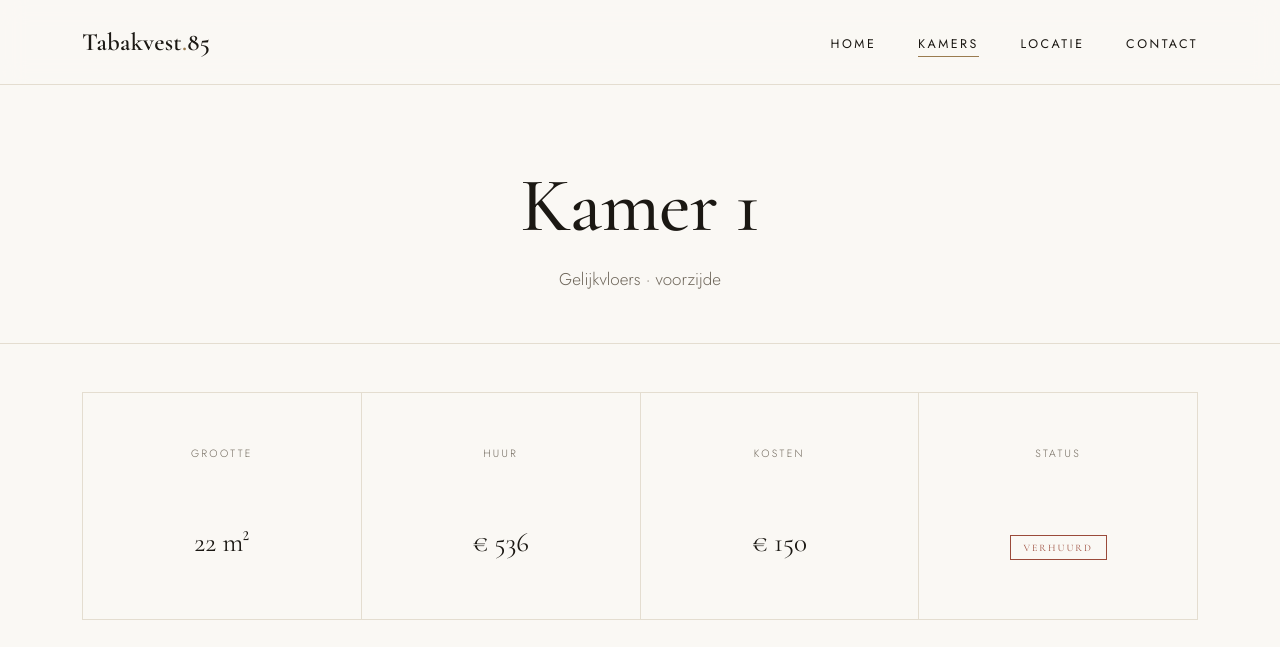
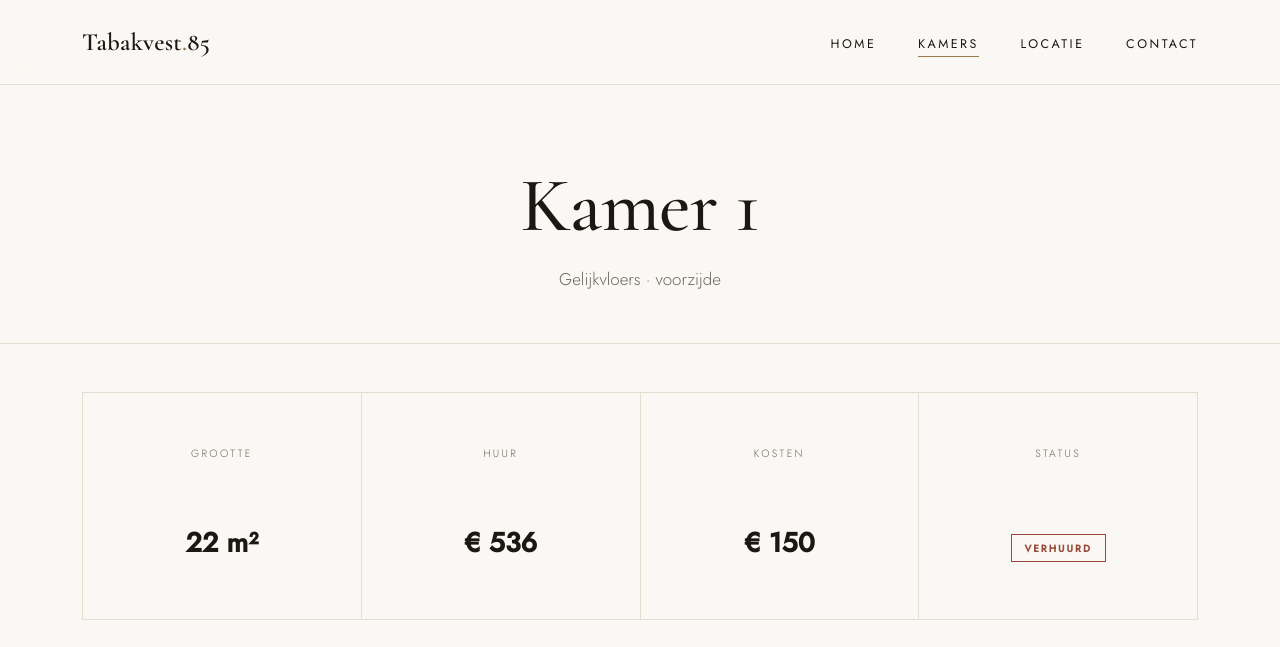
Before and after one commit to dfence/tabakvest85, a plain HTML site: page proposal_1_minimalist/room-1.html in a window 1280 px wide. Shown: the top 647 px of the page. Drawn offline with nearby package versions, Linux system fonts and the light colour scheme.

Commit message:
Fix: Improve readability of detail-meta values in proposal_1 - change from serif to sans-serif font and increase weight to 600

```diff
--- a/proposal_1_minimalist/css/pages.css
+++ b/proposal_1_minimalist/css/pages.css
@@ -37,7 +37,7 @@
 .detail-meta { display: grid; grid-template-columns: repeat(4, 1fr); gap: 1px; background: var(--line); border: 1px solid var(--line); margin: 3rem 0; }
 .detail-meta div { background: var(--bg); padding: 1.6rem 1.2rem; text-align: center; }
 .detail-meta .k { font-size: 0.66rem; letter-spacing: 0.22em; text-transform: uppercase; color: var(--muted); }
-.detail-meta .v { font-family: var(--font-serif); font-size: 1.7rem; color: var(--ink); margin-top: 0.3rem; }
+.detail-meta .v { font-family: var(--font-sans); font-size: 1.7rem; font-weight: 600; color: var(--ink); margin-top: 0.3rem; }
 
 /* ---- carousel ---- */
 .carousel { position: relative; aspect-ratio: 16/10; overflow: hidden; background: var(--bg-alt); border: 1px solid var(--line); }
```
